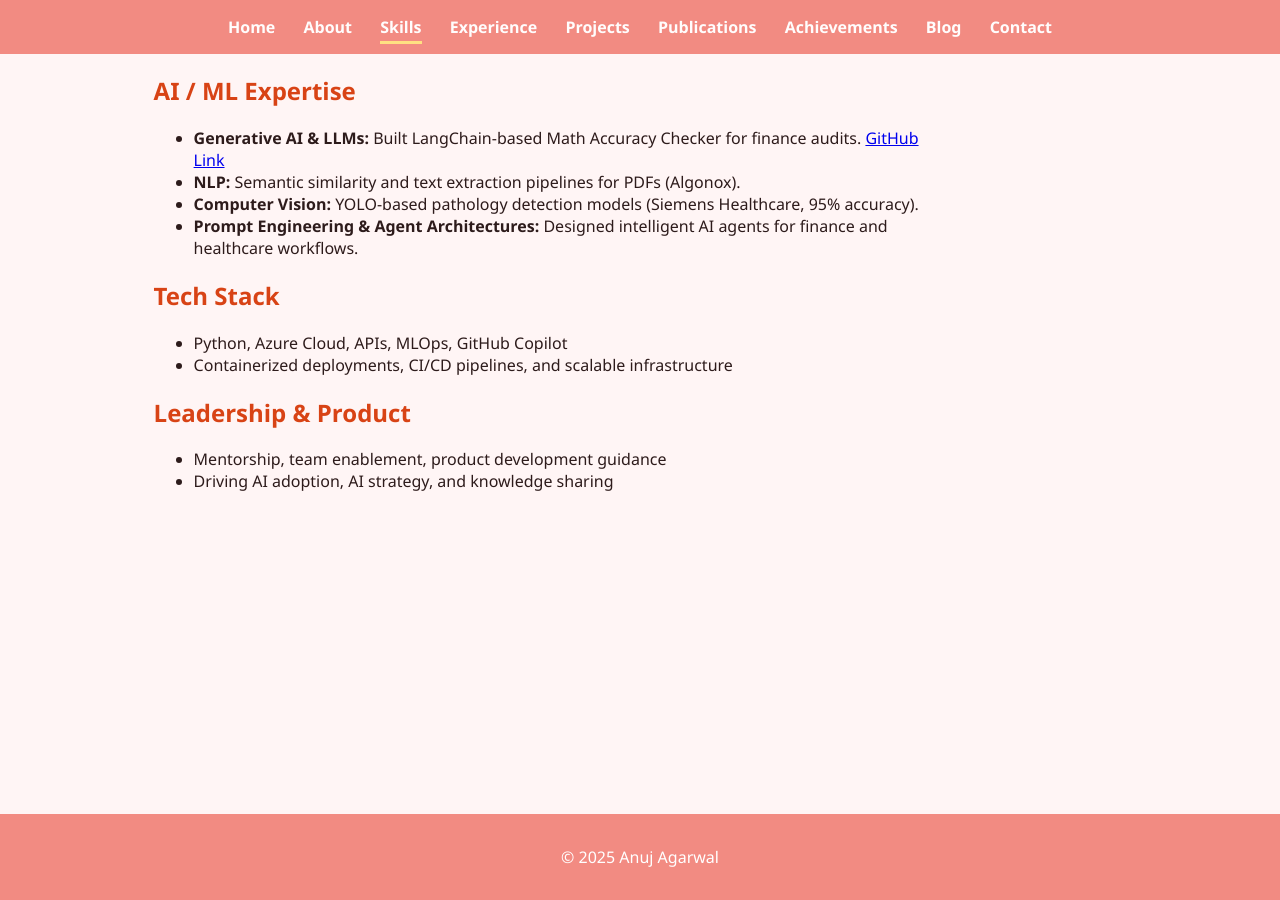
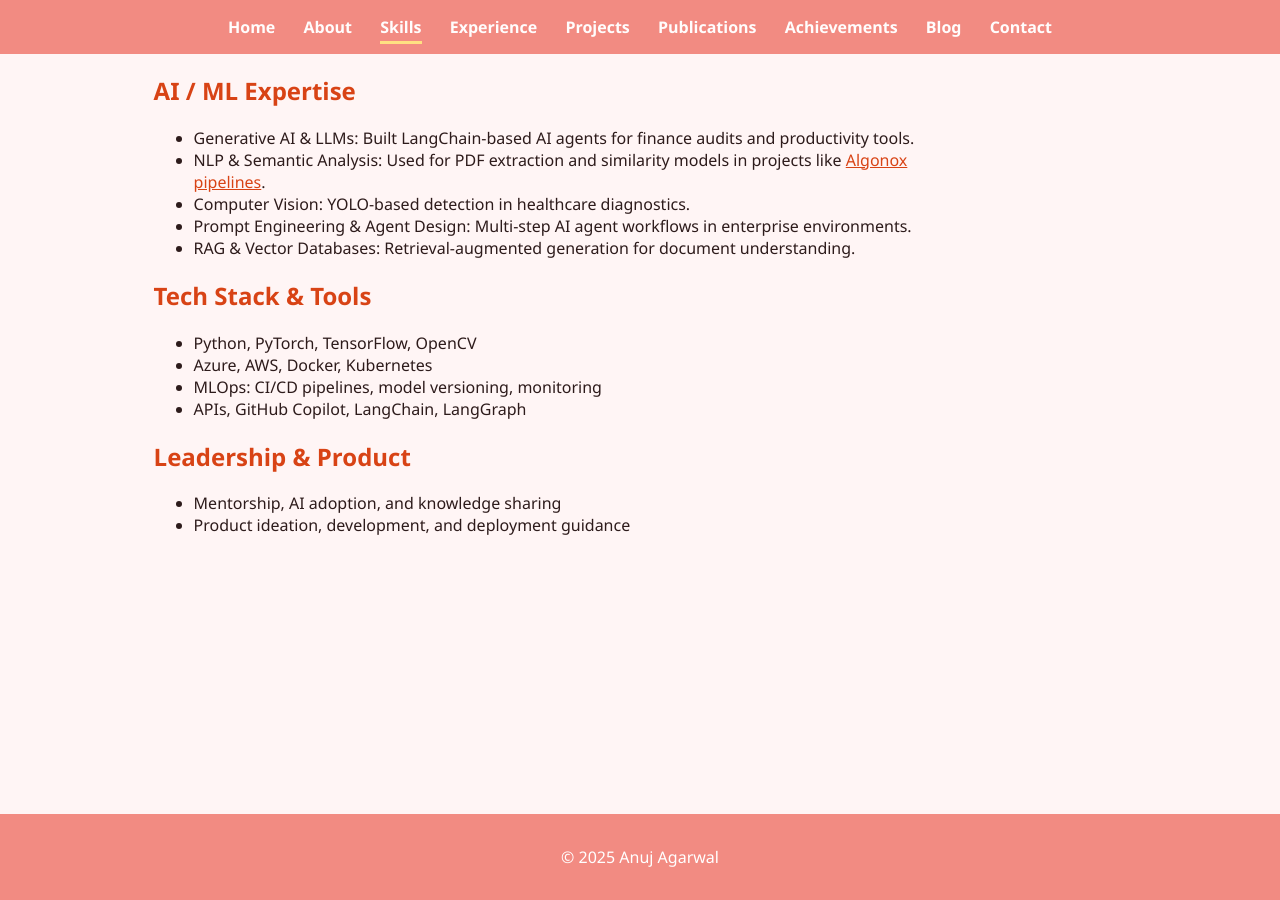
Before and after one commit to anuj-agarwal/anuj-agarwal.github.io, a Jekyll site: the page built from skills.md, in a window 1280 px wide. Built offline with Jekyll 4.4.1, drawn with Linux system fonts in a browser that asks for light colours.

Commit message:
Update skills.md

```diff
--- a/skills.md
+++ b/skills.md
@@ -6,21 +6,24 @@ permalink: /skills/
 <div style="margin-left:12%; max-width:800px;">
   <h2>AI / ML Expertise</h2>
   <ul>
-    <li><strong>Generative AI & LLMs:</strong> Built LangChain-based Math Accuracy Checker for finance audits. <a href="https://github.com/anuj-agarwal/Adjusting-short-straddle-Quant-bot">GitHub Link</a></li>
-    <li><strong>NLP:</strong> Semantic similarity and text extraction pipelines for PDFs (Algonox).</li>
-    <li><strong>Computer Vision:</strong> YOLO-based pathology detection models (Siemens Healthcare, 95% accuracy).</li>
-    <li><strong>Prompt Engineering & Agent Architectures:</strong> Designed intelligent AI agents for finance and healthcare workflows.</li>
+    <li>Generative AI & LLMs: Built LangChain-based AI agents for finance audits and productivity tools.</li>
+    <li>NLP & Semantic Analysis: Used for PDF extraction and similarity models in projects like <a class="internal-link" href="/projects/">Algonox pipelines</a>.</li>
+    <li>Computer Vision: YOLO-based detection in healthcare diagnostics.</li>
+    <li>Prompt Engineering & Agent Design: Multi-step AI agent workflows in enterprise environments.</li>
+    <li>RAG & Vector Databases: Retrieval-augmented generation for document understanding.</li>
   </ul>
 
-  <h2>Tech Stack</h2>
+  <h2>Tech Stack & Tools</h2>
   <ul>
-    <li>Python, Azure Cloud, APIs, MLOps, GitHub Copilot</li>
-    <li>Containerized deployments, CI/CD pipelines, and scalable infrastructure</li>
+    <li>Python, PyTorch, TensorFlow, OpenCV</li>
+    <li>Azure, AWS, Docker, Kubernetes</li>
+    <li>MLOps: CI/CD pipelines, model versioning, monitoring</li>
+    <li>APIs, GitHub Copilot, LangChain, LangGraph</li>
   </ul>
 
   <h2>Leadership & Product</h2>
   <ul>
-    <li>Mentorship, team enablement, product development guidance</li>
-    <li>Driving AI adoption, AI strategy, and knowledge sharing</li>
+    <li>Mentorship, AI adoption, and knowledge sharing</li>
+    <li>Product ideation, development, and deployment guidance</li>
   </ul>
 </div>
```
